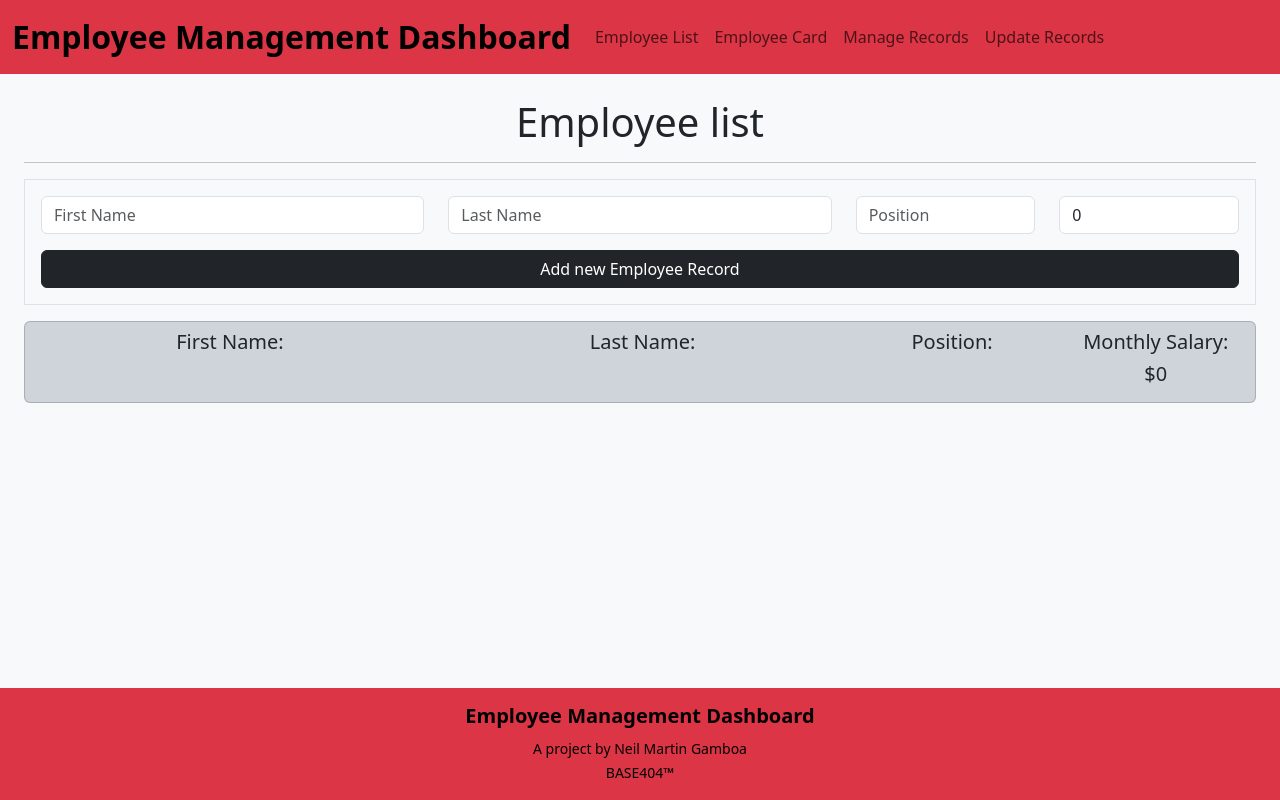
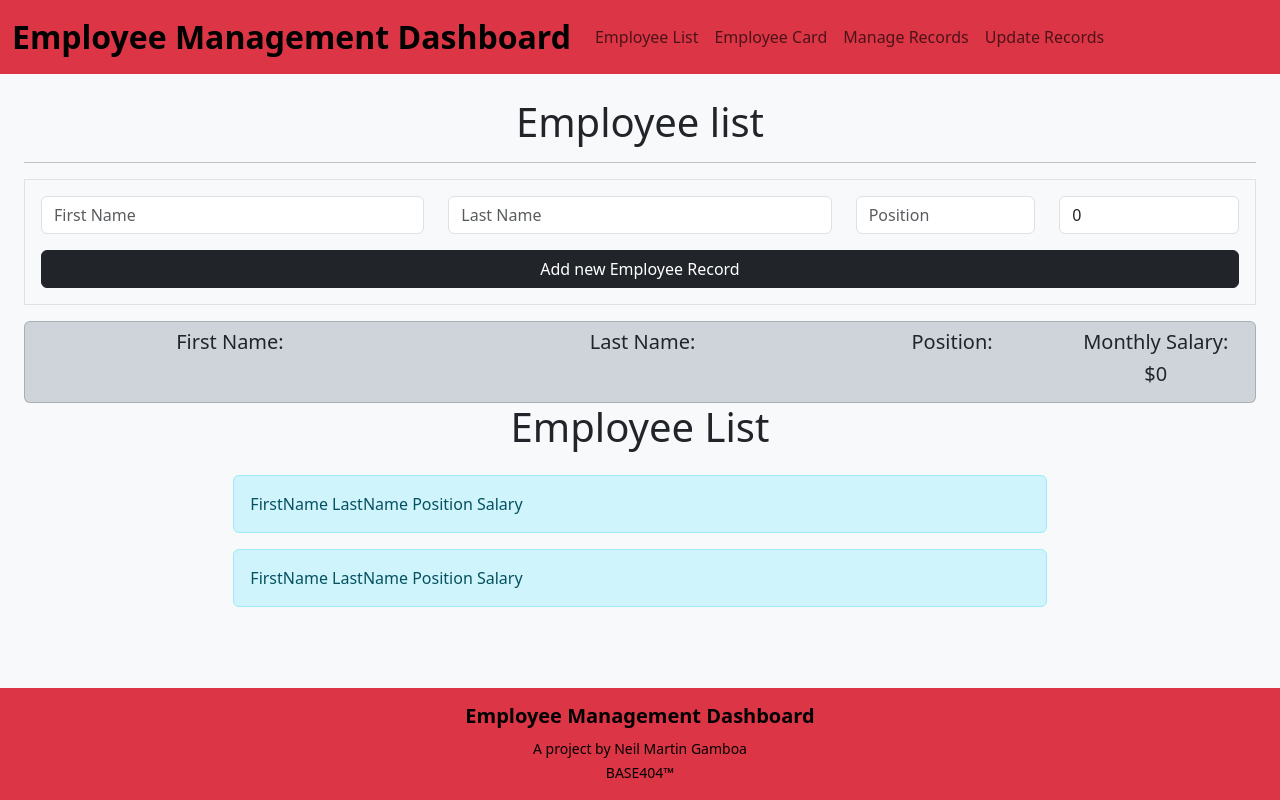
Before and after one commit to neilmrtngamboa/Project-4---Employee-Management-Dashboard, a React (Vite) app: page /addemployee in a window 1280 px wide. Built offline with nearby package versions, Linux system fonts and the light colour scheme.

Commit message:
passed the EmployeeList component to the AddEmployee component

```diff
--- a/src/pages/AddEmployee.jsx
+++ b/src/pages/AddEmployee.jsx
@@ -1,4 +1,5 @@
 import { useState } from "react";
+import EmployeeList from "./EmployeeList.jsx";
 
 function AddEmployee () {
 
@@ -105,6 +106,8 @@ function AddEmployee () {
       </div>
 
 
+      <EmployeeList></EmployeeList>
+
     </section>
   )
 
--- a/src/pages/EmployeeList.jsx
+++ b/src/pages/EmployeeList.jsx
@@ -1,6 +1,5 @@
 import { useState } from 'react';
-
-
+import AddEmployee from './AddEmployee.jsx';
 
 function EmployeeList() {
   // Initialize Cloud Firestore and get a reference to the service
```
